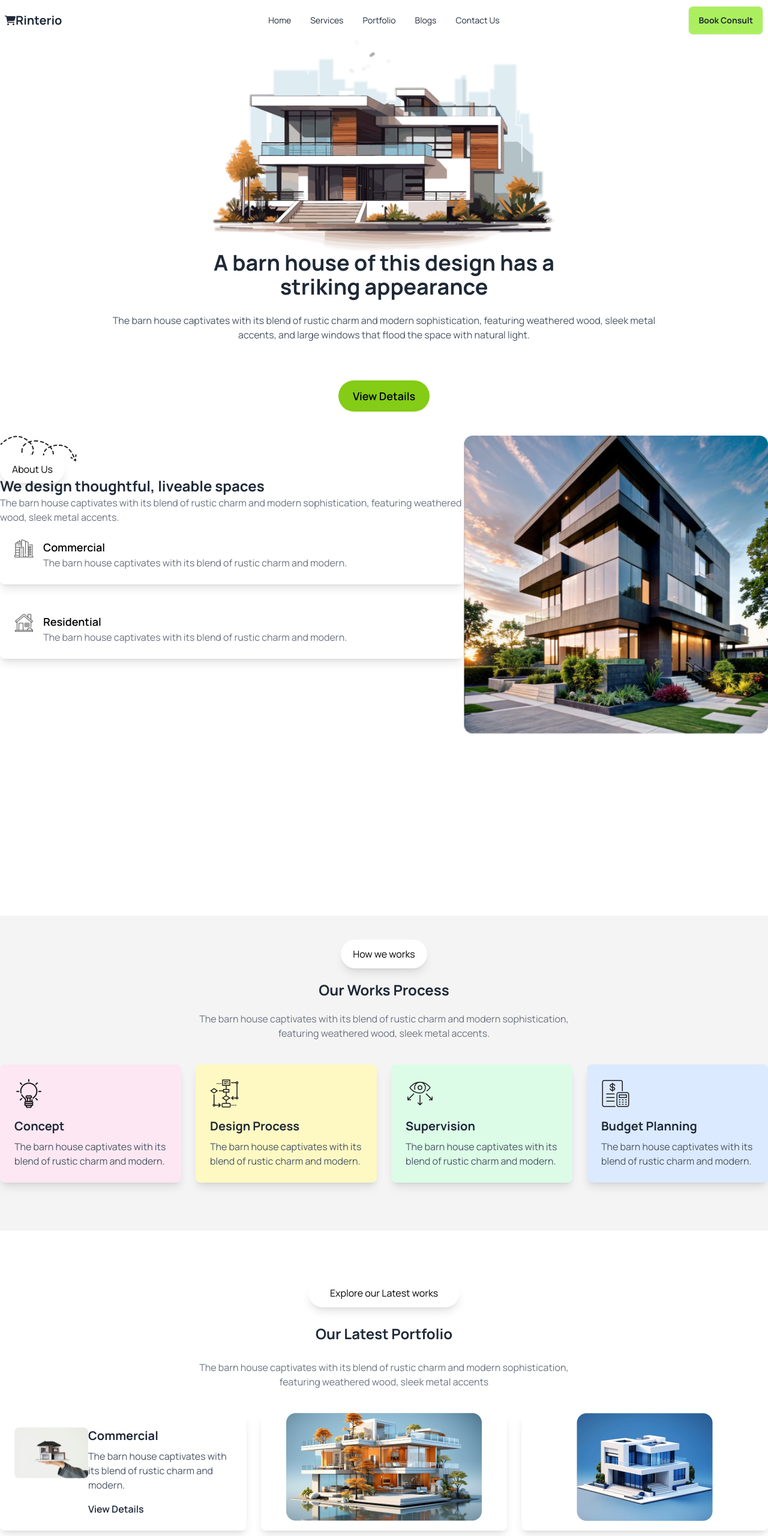
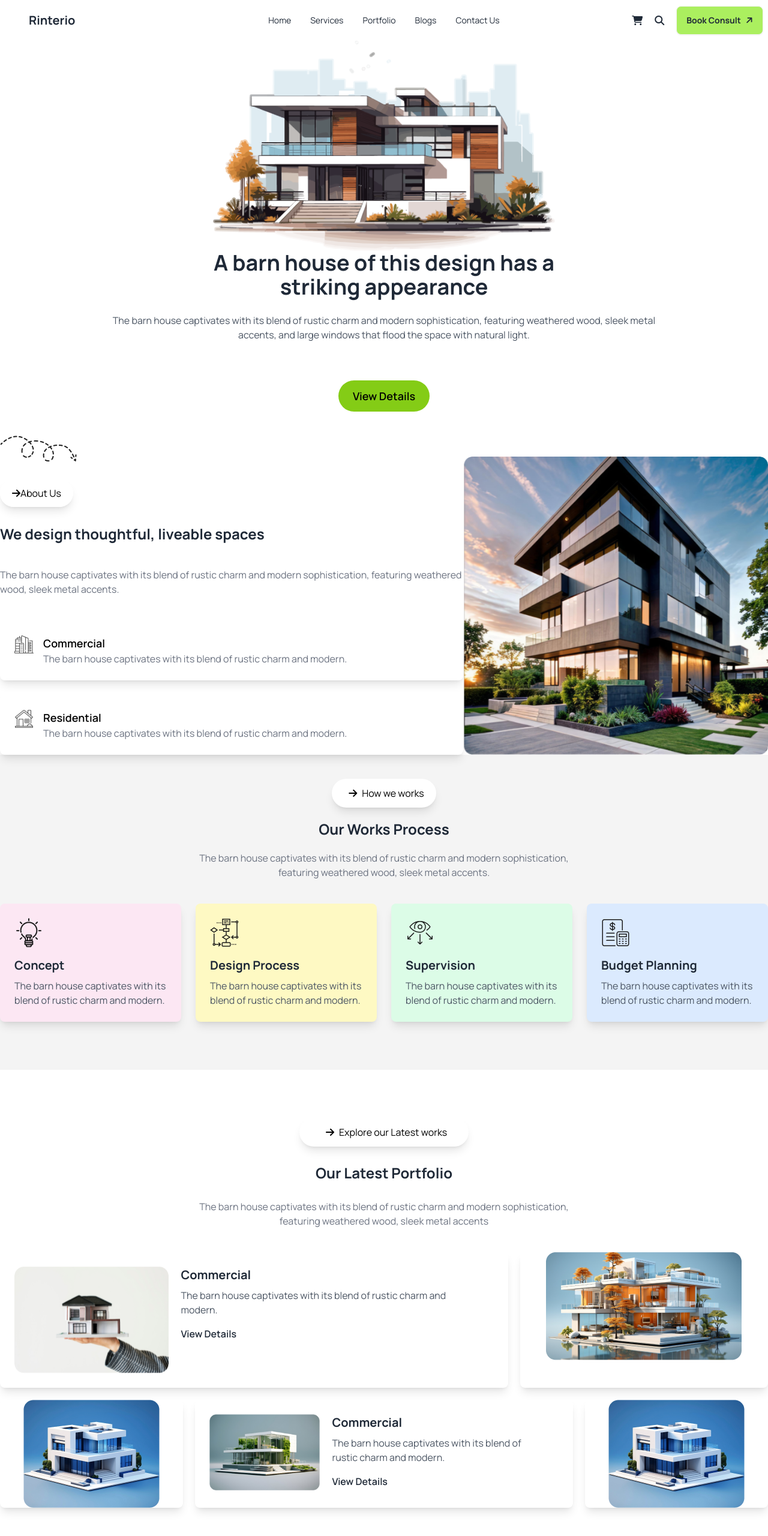
Before and after one commit to tanvirhero/My-3rd-Assignment, a plain HTML site: page index.html in a window 1280 px wide. Shown: the top 2560 px of the page at 60% size. Drawn offline with nearby package versions, Linux system fonts and the light colour scheme.

Commit message:
finish code

```diff
--- a/index.html
+++ b/index.html
@@ -1,5 +1,6 @@
 <!DOCTYPE html>
 <html lang="en" data-theme="light">
+
 <head>
   <meta charset="UTF-8">
   <meta name="viewport" content="width=device-width, initial-scale=1.0">
@@ -35,6 +36,7 @@
   </script>
 
 </head>
+
 <body class="font-Manrope">
   <header class="md:container mx-auto">
     <nav>
@@ -42,22 +44,12 @@
         <div class="navbar-start">
           <div class="dropdown">
             <div tabindex="0" role="button" class="btn btn-ghost lg:hidden">
-                      <svg
-                        xmlns="http://www.w3.org/2000/svg"
-                        class="h-5 w-5"
-                        fill="none"
-                        viewBox="0 0 24 24"
+              <svg xmlns="http://www.w3.org/2000/svg" class="h-5 w-5" fill="none" viewBox="0 0 24 24"
                 stroke="currentColor">
-                        <path
-                          stroke-linecap="round"
-                          stroke-linejoin="round"
-                          stroke-width="2"
-                          d="M4 6h16M4 12h8m-8 6h16" />
+                <path stroke-linecap="round" stroke-linejoin="round" stroke-width="2" d="M4 6h16M4 12h8m-8 6h16" />
               </svg>
             </div>
-                    <ul
-                      tabindex="0"
-                      class="menu menu-sm dropdown-content bg-base-100 rounded-box z-[1] mt-3 w-52 p-2 shadow">
+            <ul tabindex="0" class="menu menu-sm dropdown-content bg-base-100 rounded-box z-[1] mt-3 w-52 p-2 shadow">
               <li><a>Home</a></li>
               <li><a>Services</a></li>
               <li><a>Portfolio</a></li>
@@ -65,8 +57,8 @@
               <li><a>Contact Us</a></li>
             </ul>
           </div>
-                  <i class="fa-solid fa-cart-shopping"></i>
-                  <a class=" text-xl font-bold">Rinterio</a>
+
+          <a class=" text-xl font-bold  "> <span class="px-5"><i class="fa-solid fa-arrow-right hidden"></i></span>Rinterio </a>
         </div>
         <div class="navbar-center hidden lg:flex">
           <ul class="menu menu-horizontal px-1">
@@ -77,8 +69,17 @@
             <li><a>Contact Us</a></li>
           </ul>
         </div>
-                <div class="navbar-end">
-                  <a class="btn bg-BookConsult font-bold">Book Consult</a>
+
+
+
+
+        <div class="navbar-end gap-5 ">
+          <i class="fa-solid fa-cart-shopping hidden sm:block "></i>
+          <i class="fa-solid fa-magnifying-glass hidden sm:block"></i>
+
+          <a class="btn bg-BookConsult font-bold">Book Consult <span><i
+                class="fa-solid fa-arrow-right -rotate-45"></i></span></a>
+
         </div>
       </div>
     </nav>
@@ -86,7 +87,7 @@
 
   <main class="md:container mx-auto">
     <!-- Banner Section -->
-        <section >
+    <section>
       <div class="">
         <img class="mx-auto" src="assets/banner.png" alt="">
       </div>
@@ -94,21 +95,26 @@
       <div class="">
         <h1 class="text-4xl font-bold text-center ">A barn house of this design has a <br> striking appearance</h1>
         <br>
-                <p class="text-center text-gray-600">The barn house captivates with its blend of rustic charm and modern sophistication, featuring weathered wood, sleek metal <br> accents, and large windows that flood the space with natural light.</p>
+        <p class="text-center text-gray-600">The barn house captivates with its blend of rustic charm and modern
+          sophistication, featuring weathered wood, sleek metal <br> accents, and large windows that flood the space
+          with natural light.</p>
         <br>
         <p class="flex py-10">
-                  <a class="inline-block bg-lime-500 text-black font-semibold text-lg py-3 px-6 rounded-full hover:bg-lime-600 transition mx-auto" href="#" >View Details</a>
+          <a class="inline-block bg-lime-500 text-black font-semibold text-lg py-3 px-6 rounded-full hover:bg-lime-600 transition mx-auto"
+            href="#">View Details</a>
         </p>
       </div>
     </section>
 
     <!-- Section 2nd -->
 
-         <section class="bg-section2bg-w-full flex flex-col md:flex-row h-screen  ">
-            <div class="justy-center">
-                  <img src="assets/Vector.png" alt="">
+    <section class="  flex flex-col justify-center items-end md:flex-row   ">
+      <div class="space-y-10">
+        <img class="" src="assets/Vector.png" alt="">
 
-                <a class="bg-white text-black  rounded-full shadow-lg py-3 px-5 " href="#">About Us</a>
+        <p class=""><a class="bg-white text-black  rounded-full shadow-lg py-3 px-5 " href="#"><span><i
+                class="fa-solid fa-arrow-right"></i></span>About Us</a>
+        </p>
 
 
         <h2 class="text-2xl md:text-2xl font-bold">We design thoughtful, liveable spaces</h2>
@@ -142,7 +148,6 @@
             </div>
           </div>
         </div>
-
       </div>
       <div class="md:w-1/2">
         <img src="assets/Rectangle.png" alt="">
@@ -153,14 +158,16 @@
 
     <section class="bg-section2bg">
       <div>
-             <p class="flex">
-              <a  class="bg-white text-black py-3 px-5 rounded-full shadow-lg mt-10 mx-auto" href="#">How we works</a>
+        <p class="flex ">
+          <a class="bg-white text-black py-3 px-5 rounded-full shadow-lg mt-10 mx-auto " href="#"> <span class="px-2"><i
+                class="fa-solid fa-arrow-right "></i></span>How we works</a>
         </p>
 
         <h3 class="text-2xl md:text-2xl text-center font-bold mt-5">Our Works Process</h3>
 
         <p class="text-gray-500 text-center mt-5">
-              The barn house captivates with its blend of rustic charm and modern sophistication, <br> featuring weathered wood, sleek metal accents.
+          The barn house captivates with its blend of rustic charm and modern sophistication, <br> featuring weathered
+          wood, sleek metal accents.
         </p>
 
       </div>
@@ -205,37 +212,45 @@
 
     <section class="mt-20">
       <div>
-            <p class="flex"><a class="bg-white text-black  rounded-full shadow-lg py-3 px-9 transition mx-auto" href="#" >Explore our Latest works</a></p>
+        <p class="flex"><a class="bg-white text-black  rounded-full shadow-lg py-3 px-9 transition mx-auto" href="#">
+            <span class="px-2"><i class="fa-solid fa-arrow-right"></i></span>Explore our Latest works</a></p>
 
         <h3 class="text-2xl font-bold text-center mt-7">Our Latest Portfolio</h3>
 
-            <P class="text-gray-500 text-center mt-7">The barn house captivates with its blend of rustic charm and modern sophistication, <br> featuring weathered wood, sleek metal accents</P>
+        <P class="text-gray-500 text-center mt-7">The barn house captivates with its blend of rustic charm and modern
+          sophistication, <br> featuring weathered wood, sleek metal accents</P>
       </div>
 
-           <div class="grid grid-cols-1 md:grid-cols-2 lg:grid-cols-3 gap-6 mt-10">
+      <!-- <div class="grid grid-cols-1 md:grid-cols-2 lg:grid-cols-2 gap-6 mt-10"> -->
 
-            <div class="bg-white p-6 rounded-lg shadow-lg md:flex ">
+      <div class=" grid lg:grid-cols-3  gap-5 mt-10">
+        <div class="bg-white p-6 rounded-lg shadow-lg md:flex col-span-2">
           <div><img src="assets/img1.png" alt=""></div>
 
-                <div><h3 class="text-xl font-bold mb-2">Commercial</h3>
+          <div class="px-5">
+            <h3 class="text-xl font-bold mb-2">Commercial</h3>
             <p class="text-gray-600 mb-4">The barn house captivates with its blend of rustic charm and modern.</p>
             <a href="#" class="text-black-500 font-semibold flex items-center space-x-1">
               <span>View Details</span>
-                  </a></div>
+            </a>
+          </div>
         </div>
 
-              <div class="bg-white rounded-lg shadow-lg ">
+        <div class="bg-white rounded-lg shadow-lg  ">
           <img class="mx-auto" src="assets/img2.png" alt="">
         </div>
+      </div>
 
+      <div class="grid lg:grid-cols-4 gap-5 mt-5">
         <div class="bg-white rounded-lg shadow-lg ">
           <img class="mx-auto" src="assets/img3.png" alt="">
         </div>
 
-              <div class="bg-white p-6 rounded-lg shadow-lg md:flex ">
+        <div class="bg-white p-6 rounded-lg shadow-lg md:flex col-span-2 ">
           <div><img src="assets/img4.png" alt=""></div>
 
-                <div><h3 class="text-xl font-bold mb-2">Commercial</h3>
+          <div class="px-5">
+            <h3 class="text-xl font-bold mb-2">Commercial</h3>
             <p class="text-gray-600 mb-4">The barn house captivates with its blend of rustic charm and modern.</p>
             <a href="#" class="text-black-500 font-semibold flex items-center space-x-1">
               <span>View Details</span>
@@ -246,19 +261,22 @@
         <div class="bg-white rounded-lg shadow-lg ">
           <img class="mx-auto" src="assets/img3.png" alt="">
         </div>
+      </div>
 
-             </div>
+      <!-- </div> -->
 
     </section>
 
     <!-- Section5ft -->
     <section class="mt-20">
       <div>
-              <p class="flex"><a class="bg-white text-black  rounded-full shadow-lg py-3 px-9 transition mx-auto" href="#" >Rinterio News</a></p>
+        <p class="flex"><a class="bg-white text-black  rounded-full shadow-lg py-3 px-9 transition mx-auto" href="#">
+            <span class="px-2"><i class="fa-solid fa-arrow-right"></i></span>Rinterio News</a></p>
 
         <h3 class="text-2xl font-bold text-center mt-7">Read Our Articles and News</h3>
 
-              <P class="text-gray-500 text-center mt-7">The barn house captivates with its blend of rustic charm and modern sophistication, <br> featuring weathered wood, sleek metal accents</P>
+        <P class="text-gray-500 text-center mt-7">The barn house captivates with its blend of rustic charm and modern
+          sophistication, <br> featuring weathered wood, sleek metal accents</P>
       </div>
 
       <!-- card -->
@@ -270,10 +288,10 @@
             <div class="flex items-center text-gray-500 mb-4">
               <span class="flex items-center mr-2">
 
-                              July 14, 2024
+                <i class="fa-solid fa-calendar-days"></i>July 14, 2024
               </span>
               <span class="flex items-center">
-
+                <i class="fa-solid fa-user"></i>
                 By Admin
               </span>
             </div>
@@ -296,11 +314,11 @@
           <div class="card-body">
             <div class="flex items-center text-gray-500 mb-4">
               <span class="flex items-center mr-2">
-
+                <i class="fa-solid fa-calendar-days"></i>
                 July 14, 2024
               </span>
               <span class="flex items-center">
-
+                <i class="fa-solid fa-user"></i>
                 By Admin
               </span>
             </div>
@@ -323,11 +341,11 @@
           <div class="card-body">
             <div class="flex items-center text-gray-500 mb-4">
               <span class="flex items-center mr-2">
-
+                <i class="fa-solid fa-calendar-days"></i>
                 July 14, 2024
               </span>
               <span class="flex items-center">
-
+                <i class="fa-solid fa-user"></i>
                 By Admin
               </span>
             </div>
@@ -350,12 +368,14 @@
     <Section class="mt-20">
       <div>
         <p class="flex">
-                <a class="bg-white text-black  rounded-full shadow-lg py-3 px-9 transition mx-auto" href="#" >Let’s Connect</a>
+          <a class="bg-white text-black  rounded-full shadow-lg py-3 px-9 transition mx-auto" href="#"><span
+              class="px-2"><i class="fa-solid fa-arrow-right"></i></span>Let’s Connect</a>
         </p>
         <h3 class="text-2xl font-bold text-center mt-7">Let’s Discuss Next Project
         </h3>
         <P class="text-gray-500 text-center mt-7">
-                The barn house captivates with its blend of rustic charm and modern sophistication, <br> featuring weathered wood, sleek metal accents
+          The barn house captivates with its blend of rustic charm and modern sophistication, <br> featuring weathered
+          wood, sleek metal accents
         </P>
       </div>
 
@@ -385,7 +405,8 @@
             </div>
 
             <div class="form-control mt-6">
-                            <textarea placeholder="Write your message here" class="textarea textarea-bordered w-full h-32" required></textarea>
+              <textarea placeholder="Write your message here" class="textarea textarea-bordered w-full h-32"
+                required></textarea>
             </div>
 
             <div class="text-center mt-6">
@@ -409,13 +430,14 @@
           Rinterio
         </h3>
         <P class="text-gray-500 text-center mt-7">
-                The barn house captivates with its blend of rustic charm and modern sophistication, <br> featuring weathered wood, sleek metal accents
+          The barn house captivates with its blend of rustic charm and modern sophistication, <br> featuring weathered
+          wood, sleek metal accents
         </P>
       </div>
 
       <div class="mt-10">
-              <div class="flex justify-center items-center ">
-                <nav class=" flex-row sm:flex-col sm:space-y-8  space-x-8 mb-8 p-10">
+        <div class="flex justify-center items-center">
+          <nav class="flex flex-wrap  md:flex-row  justify-center item-center text-center gap-5">
             <a href="#" class="text-white hover:text-gray-400">
               Home
             </a>
@@ -433,7 +455,7 @@
             </a>
           </nav>
         </div>
-            <p class="flex">
+        <p class="flex mt-5">
           <a class="bg-BookConsult font-bold rounded-full mx-auto py-3 px-5 " href="#">Book Consult</a>
         </p>
       </div>
@@ -442,4 +464,5 @@
   </footer>
 
 </body>
+
 </html>
```
Lines whose indentation alone changed are shown as unchanged.
